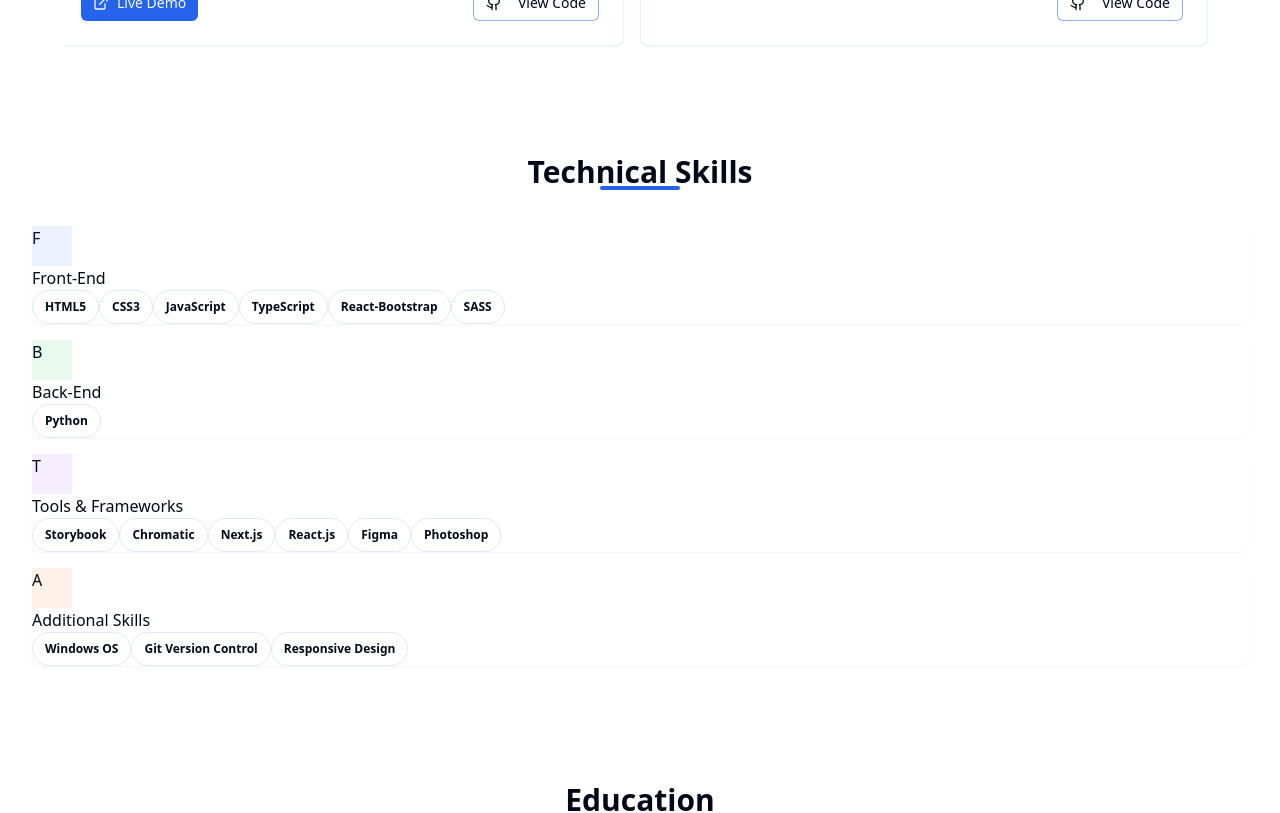
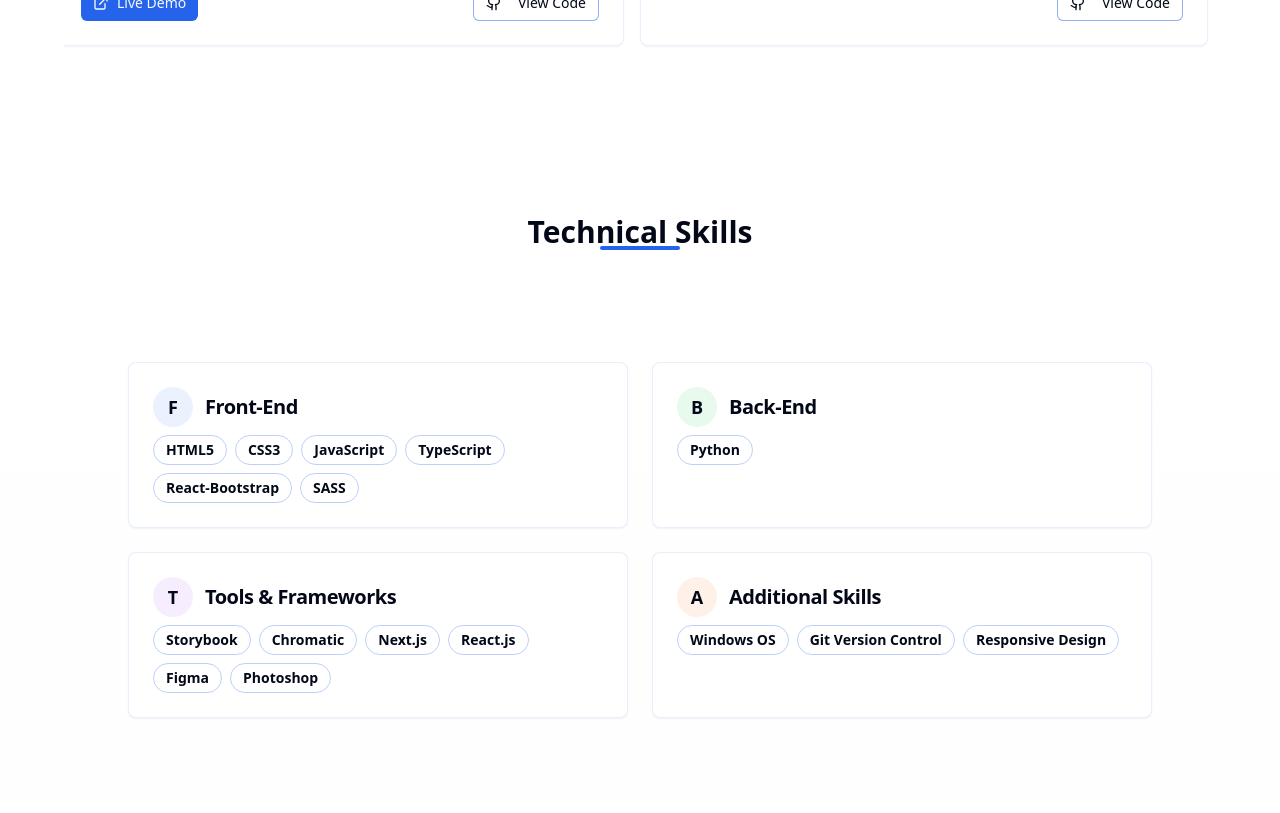
Before and after one commit to VishalMadupu/portfolio, a React (Vite) app: page / in a window 1280 px wide. Shown: the part 2620-3433 px from the top of the page. Built offline with nearby package versions, Linux system fonts and the light colour scheme.

Commit message:
Reverted to edit edt-71096d61-ed71-4398-b5f9-408280d07b30: "Improve styles and design
The prompt requests improvements to the styles and design of the web application."

```diff
--- a/src/components/Skills.tsx
+++ b/src/components/Skills.tsx
@@ -27,43 +27,37 @@ const Skills = () => {
   ];
 
   return (
-    <section id="skills" className="py-5 bg-light">
-      <div className="container">
-        <div className="row justify-content-center mb-5">
-          <div className="col-md-12 text-center">
-            <h2 className="fw-bold mb-4 position-relative d-inline-block section-title">Technical Skills</h2>
-          </div>
+    <section id="skills" className="py-20 bg-gradient-to-b from-background to-accent/10">
+      <div className="container mx-auto px-4">
+        <div className="flex flex-col items-center mb-16">
+          <h2 className="section-title">Technical Skills</h2>
         </div>
 
-        <div className="row justify-content-center">
+        <div className="max-w-5xl mx-auto grid grid-cols-1 md:grid-cols-2 gap-6">
           {skillCategories.map((category, index) => (
-            <div key={index} className="col-md-6 mb-4">
-              <div className="card h-100 shadow-sm border-primary-subtle card-hover animate__animated animate__fadeInUp"
-                   style={{ animationDelay: `${index * 0.1}s`, borderRadius: "0.5rem" }}>
-                <div className="card-header border-bottom-0 pb-0">
-                  <div className="d-flex align-items-center gap-3">
-                    <div className={`rounded-circle d-flex align-items-center justify-content-center ${category.iconClass}`}
-                         style={{ width: "40px", height: "40px" }}>
-                      <span className="fs-5 fw-bold">{category.category.charAt(0)}</span>
+            <Card key={index} className="card-hover border-primary/10 animate-fade-up" style={{ animationDelay: `${index * 0.1}s` }}>
+              <CardHeader className="pb-2">
+                <div className="flex items-center gap-3">
+                  <div className={`w-10 h-10 rounded-full flex items-center justify-center ${category.iconClass}`}>
+                    <span className="text-lg font-bold">{category.category.charAt(0)}</span>
                   </div>
-                    <h5 className="card-title mb-0">{category.category}</h5>
+                  <CardTitle className="text-xl">{category.category}</CardTitle>
                 </div>
-                </div>
-                <div className="card-body">
-                  <div className="d-flex flex-wrap gap-2">
+              </CardHeader>
+              <CardContent>
+                <div className="flex flex-wrap gap-2">
                   {category.skills.map((skill, i) => (
                     <Badge
                       key={i}
                       variant="outline"
-                        className="badge bg-light text-dark border border-primary-subtle px-3 py-2 fs-6"
+                      className="text-sm px-3 py-1 hover:bg-primary/10 transition-colors border-primary/30 hover:border-primary"
                     >
                       {skill}
                     </Badge>
                   ))}
                 </div>
-                </div>
-              </div>
-            </div>
+              </CardContent>
+            </Card>
           ))}
         </div>
       </div>
```
Lines whose indentation alone changed are shown as unchanged.
